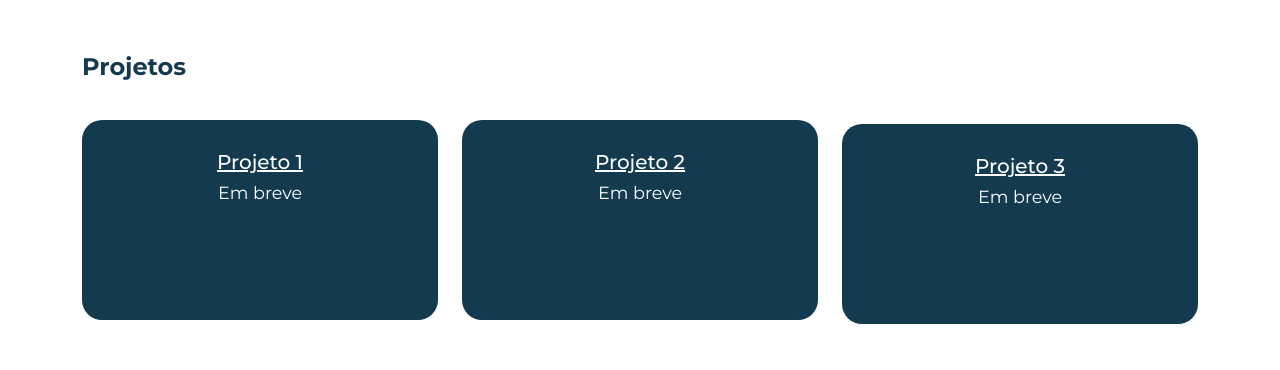
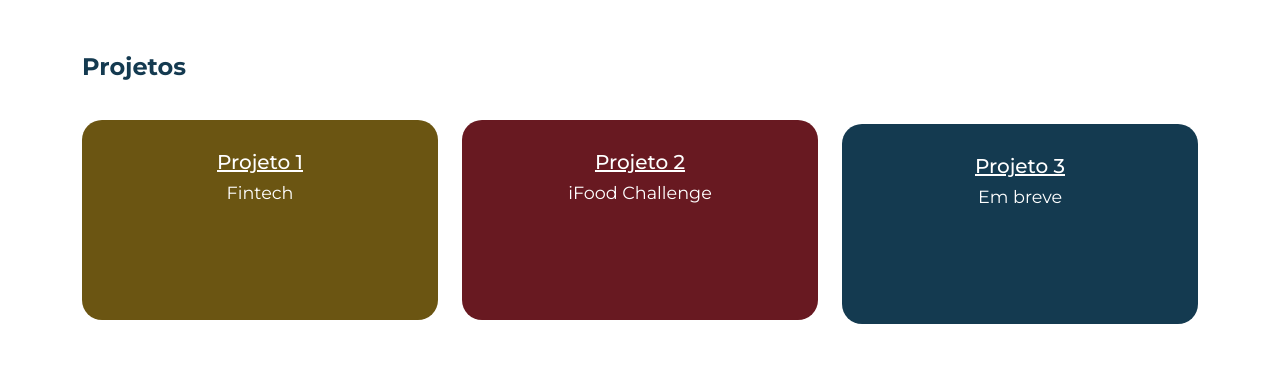
Before and after one commit to goularti10/portfolio, a plain HTML site: page index.html in a window 1280 px wide. Shown: the part 1048-1418 px from the top of the page. Drawn offline with nearby package versions, Linux system fonts and the light colour scheme.

Commit message:
projetos atualizados

```diff
--- a/assets/css/styles.css
+++ b/assets/css/styles.css
@@ -8,6 +8,10 @@
 
 body {
     background-color: #ffffff;
+}
+
+a {
+    text-decoration: none;
 }
 
 .logo-text {
@@ -92,14 +96,25 @@ body {
     font-size: 1.1rem;
 }
 
-.card-projetos {
+.card-projetos-fintech {
     height: 200px;
-    background-color: #143a50;
+    background-color: #6b5512;
     transition: .5s;
 }
 
-.card-projetos:hover {
-    transform: scale(1.05);
+.card-projetos-fintech:hover, .card-projetos-ifood:hover {
+transform: scale(1.05);
+}
+
+.card-projetos-ifood {
+    height: 200px;
+    background-color: #681921;
+    transition: .5s;
+}
+
+.card-projetos-breve {
+    height: 200px;
+    background-color: #143a50;
 }
 
 .contato {
--- a/index.html
+++ b/index.html
@@ -104,19 +104,23 @@
         <h4 class="h4-projetos">Projetos</h4>
         <div class="row d-flex align-items-center justify-content-center">
             <div class="col-lg-4 my-2">
-                <div class="card card-projetos text-center">
-                    <h5 class="projetos-text">Projeto 1</h5>
-                    <h4 class="projetos-subtitulo">Em breve</h4>
-                </div>
+                <a href="https://projeto-fintech-front.vercel.app/" target="_blank">
+                    <div class="card card-projetos-fintech text-center">
+                        <h5 class="projetos-text">Projeto 1</h5>
+                        <h4 class="projetos-subtitulo">Fintech</h4>
+                    </div>
+                </a>
             </div>
             <div class="col-lg-4 my-2">
-                <div class="card card-projetos text-center">
-                    <h5 class="projetos-text">Projeto 2</h5>
-                    <h4 class="projetos-subtitulo">Em breve</h4>
-                </div>
+                <a href="https://projeto-ifood-front.vercel.app/" target="_blank">
+                    <div class="card card-projetos-ifood text-center">
+                        <h5 class="projetos-text">Projeto 2</h5>
+                        <h4 class="projetos-subtitulo">iFood Challenge</h4>
+                    </div>
+                </a>
             </div>
             <div class="col-lg-4 mt-2">
-                <div class="card card-projetos text-center">
+                <div class="card card-projetos-breve text-center">
                     <h5 class="projetos-text">Projeto 3</h5>
                     <h4 class="projetos-subtitulo">Em breve</h4>
                 </div>
@@ -125,7 +129,7 @@
     </section>
 
     <footer class="container contato" id="contato">
-        <a href="https://www.instagram.com/otaviogoulartii/" target="_blank"><i class="fa-brands fa-instagram icon-footer mx-2"></i></a>
+        <a href="https://www.instagram.com/ibrowbs/" target="_blank"><i class="fa-brands fa-instagram icon-footer mx-2"></i></a>
         <a href="https://www.linkedin.com/in/otaviogoularti/" target="_blank"><i class="fa-brands fa-linkedin icon-footer mx-2"></i></a>
         <a href="https://github.com/goularti10" target="_blank"><i class="fa-brands fa-github icon-footer mx-2"></i></a>
         <a href="https://www.youtube.com/channel/UCzKnGjC27hmXMgKgQXqG2pw" target="_blank"><i class="fa-brands fa-youtube icon-footer"></i></a>
```
